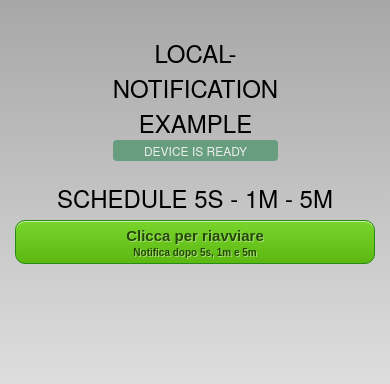
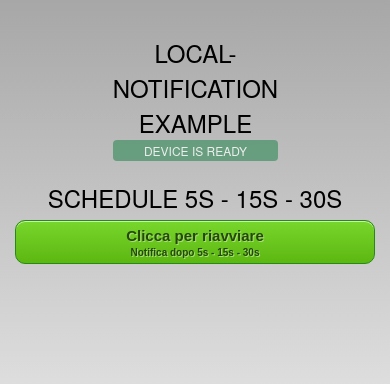
Before and after one commit to ricci69/push-test, a plain HTML site: page www/index.html in a window 390 px wide. Drawn offline with Linux system fonts and the light colour scheme; some packages are replaced by stand-ins of ours.

Commit message:
Update index.html

```diff
--- a/www/index.html
+++ b/www/index.html
@@ -39,9 +39,9 @@
                 </div>
             </div>
 
-            <h1 style="padding-top:180px;">Schedule 5s - 1m - 5m</h1>
+            <h1 style="padding-top:180px;">Schedule 5s - 15s - 30s</h1>
             <div class="container">
-                <div onclick="checkSofitek()">Clicca per riavviare<br /><span>Notifica dopo 5s, 1m e 5m</span></div>
+                <div onclick="checkSofitek()">Clicca per riavviare<br /><span>Notifica dopo 5s - 15s - 30s</span></div>
             </div>
 
 
```
